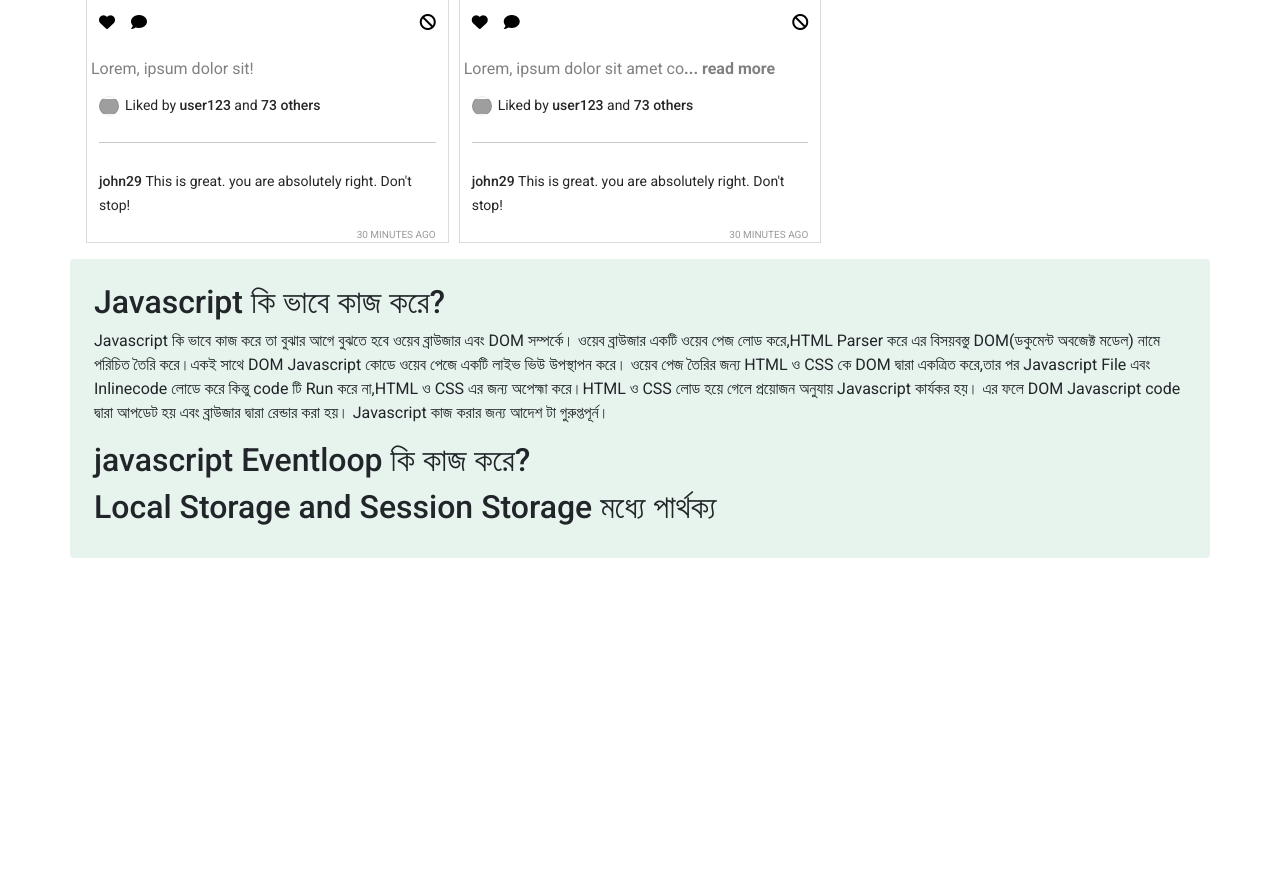
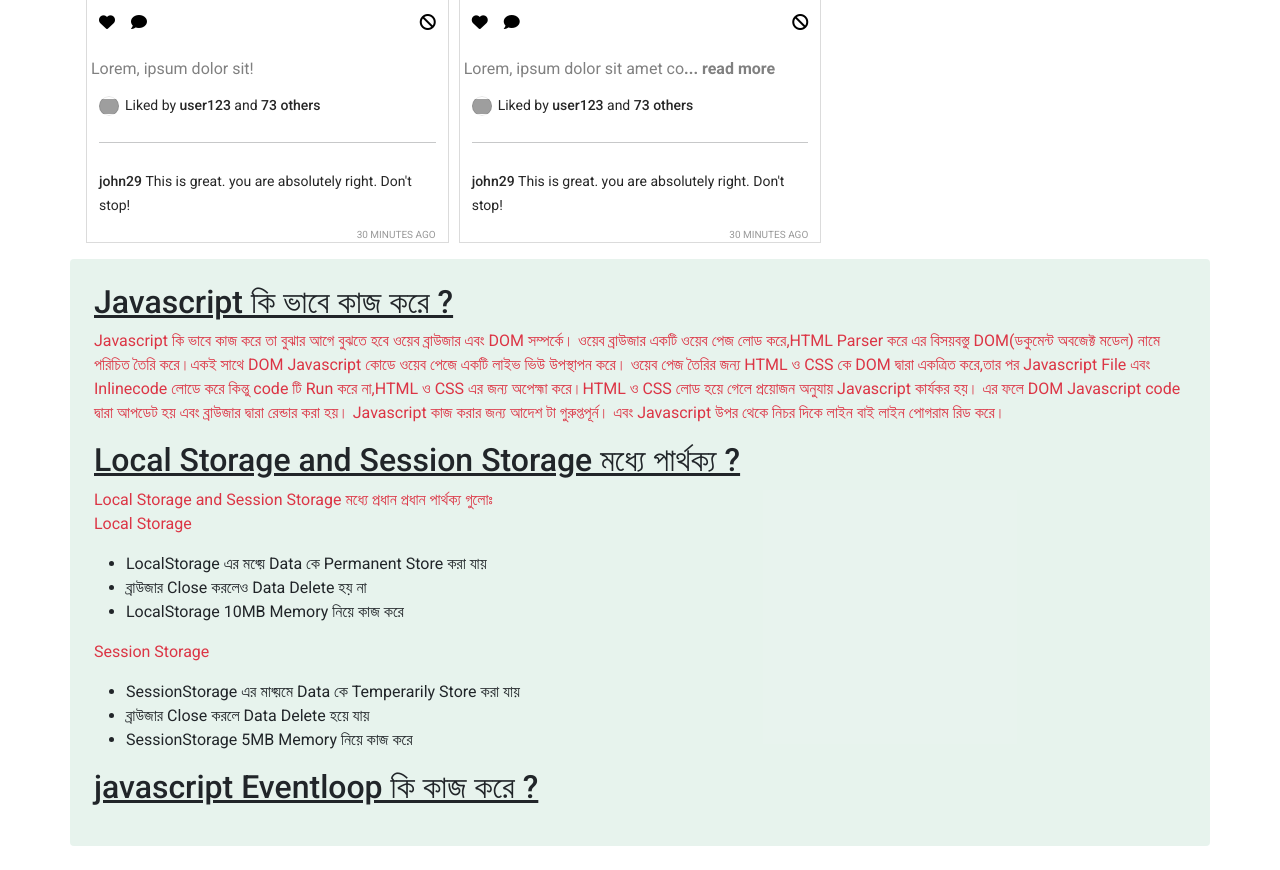
Before and after one commit to md-sajim/insta-sohor, a plain HTML site: page index.html in a window 1280 px wide. Shown: the part 1289-2159 px from the top of the page. Before the commit the page ends 1871 px from the top, so only its background shows below. Drawn offline with nearby package versions, Linux system fonts and the light colour scheme; grey boxes are pictures that could not be loaded.

Commit message:
lastcommit

```diff
--- a/index.html
+++ b/index.html
@@ -88,10 +88,11 @@
         <h1>Reported posts</h1>
       </div>
     </main>
+    <!-- Question and Answer -->
     <section>
       <div class="container bg-success bg-opacity-10 p-4 rounded mb-4">
-        <h2>Javascript কি ভাবে কাজ করে?</h2>
-        <p>
+        <h2><u>Javascript কি ভাবে কাজ করে ?</u></h2>
+        <p class="text-danger">
           Javascript কি ভাবে কাজ করে তা বুঝার আগে বুঝতে হবে ওয়েব ব্রাউজার এবং
           DOM সম্পর্কে। ওয়েব ব্রাউজার একটি ওয়েব পেজ লোড করে,HTML Parser করে এর
           বিসয়বস্তু DOM(ডকুমেন্ট অবজেক্ট মডেল) নামে পরিচিত তৈরি করে।একই সাথে DOM
@@ -100,10 +101,29 @@
           Inlinecode লোডে করে কিন্তু code টি Run করে না,HTML ও CSS এর জন্য
           অপেহ্মা করে।HTML ও CSS লোড হয়ে গেলে প্রয়োজন অনুযায় Javascript কার্যকর
           হয়। এর ফলে DOM Javascript code দ্বারা আপডেট হয় এবং ব্রাউজার দ্বারা
-          রেন্ডার করা হয়। Javascript কাজ করার জন্য আদেশ টা গুরুপ্তপূর্ন।
+          রেন্ডার করা হয়। Javascript কাজ করার জন্য আদেশ টা গুরুপ্তপূর্ন। এবং
+          Javascript উপর থেকে নিচর দিকে লাইন বাই লাইন পোগরাম রিড করে।
         </p>
-        <h2>javascript Eventloop কি কাজ করে?</h2>
-        <h2>Local Storage and Session Storage মধ্যে পার্থক্য</h2>
+        <h2><u>Local Storage and Session Storage মধ্যে পার্থক্য ?</u></h2>
+        <p class="text-danger">
+          Local Storage and Session Storage মধ্যে প্রধান প্রধান পার্থক্য গুলোঃ <br>
+          Local Storage
+          <ul>
+            <li>LocalStorage এর মধ্য়ে Data কে Permanent Store করা যায়</li>
+            <li> ব্রাউজার Close করলেও Data Delete হয় না</li>
+            <li>LocalStorage 10MB Memory নিয়ে কাজ করে</li>
+          </ul>
+        </p>
+        <p class="text-danger">
+          Session Storage
+          <ul>
+            <li>SessionStorage এর মাধ্য়মে Data কে Temperarily Store করা যায়</li>
+            <li>ব্রাউজার Close করলে Data Delete হয়ে যায়</li>
+            <li>SessionStorage 5MB Memory নিয়ে কাজ করে</li>
+          </ul>
+        </p>
+        <h2><u>javascript Eventloop কি কাজ করে ?</u></h2>
+        <p class="text-danger"></p>
       </div>
     </section>
     <footer></footer>
--- a/js/app.js
+++ b/js/app.js
@@ -1,4 +1,3 @@
-console.log("sajim");
 let posts = [];
 
 const likedPostsId = [];
@@ -53,7 +52,6 @@ const switchTab = (id) => {
   }
 };
 const createPost = (post) => {
-  console.log(post.userImage);
   const div = document.createElement("article");
   div.classList.add("post");
   div.innerHTML = `
```
